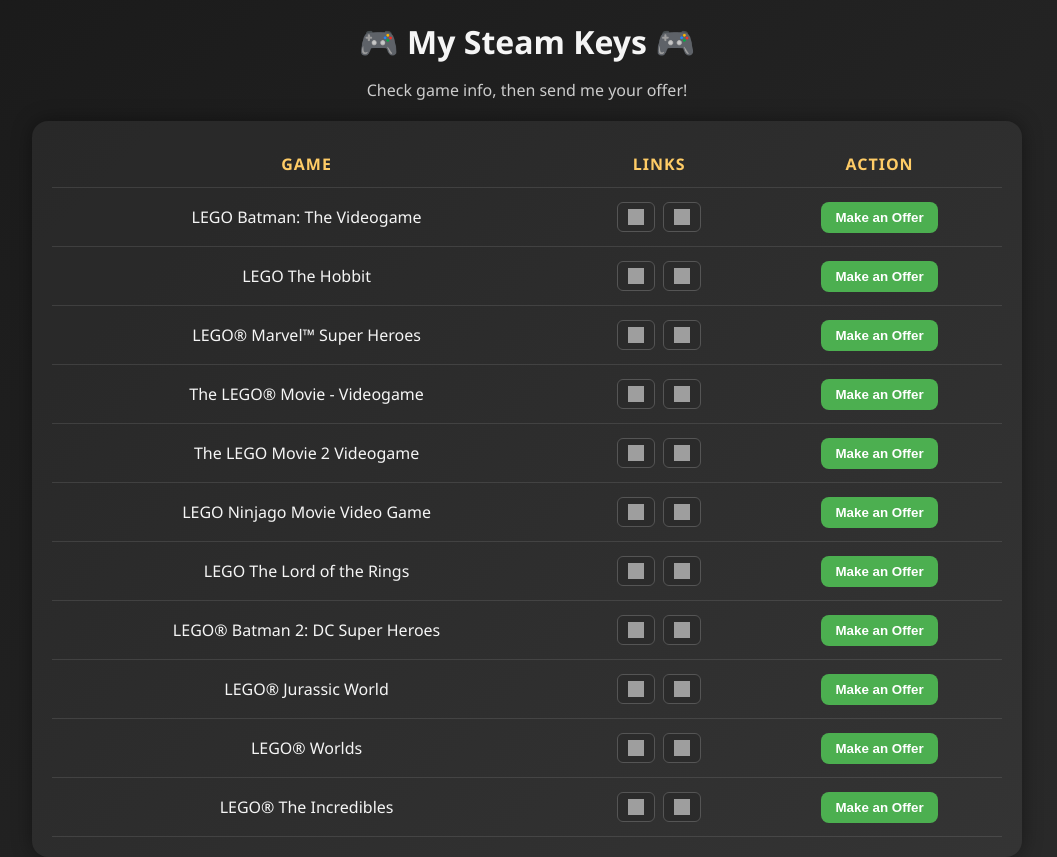
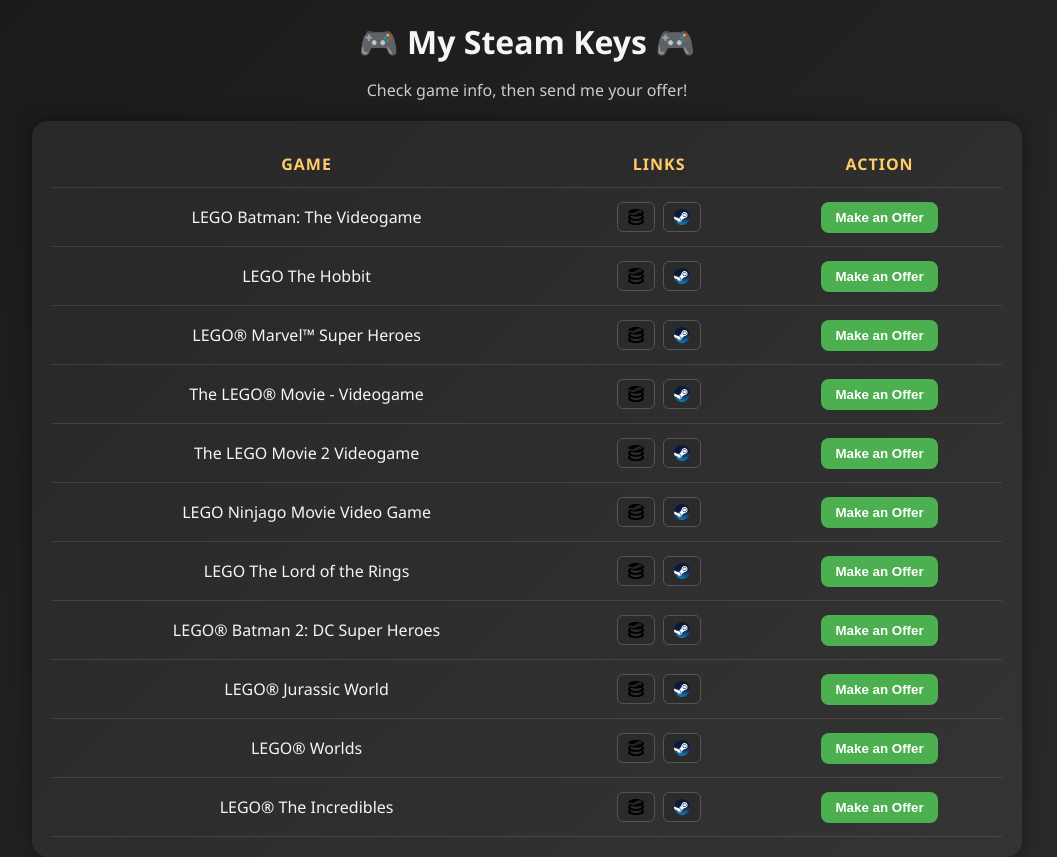
Before and after one commit to Marcynas/MarcynasSteamKeys, a plain HTML site: page index.html in a window 1280 px wide. Shown: the whole page, without its empty margins (113-1170 px from the left). Drawn offline with Linux system fonts and the light colour scheme; grey boxes are pictures that could not be loaded.

Commit message:
Update icons

```diff
--- a/index.html
+++ b/index.html
@@ -110,8 +110,8 @@
       <tr>
         <td>LEGO Batman: The Videogame</td>
         <td>
-          <a class="btn-link" href="https://steamdb.info/app/21000/" target="_blank"><img src="https://static.wikia.nocookie.net/logopedia/images/2/25/SteamDB_Icon.svg/revision/latest?cb=20250317012330" alt="SteamDB"></a>
-          <a class="btn-link" href="https://store.steampowered.com/app/21000/" target="_blank"><img src="https://upload.wikimedia.org/wikipedia/commons/8/83/Steam_icon_logo.svg" alt="Steam"></a>
+          <a class="btn-link" href="https://steamdb.info/app/21000/" target="_blank"><img src="./icons/SteamDB_Icon_logo.svg" alt="SteamDB"></a>
+          <a class="btn-link" href="https://store.steampowered.com/app/21000/" target="_blank"><img src="./icons/Steam_icon_logo.svg" alt="Steam"></a>
         </td>
         <td><button class="offer-btn" onclick="openOfferForm('LEGO Batman: The Videogame')">Make an Offer</button></td>
       </tr>
@@ -119,8 +119,8 @@
       <tr>
         <td>LEGO The Hobbit</td>
         <td>
-          <a class="btn-link" href="https://steamdb.info/app/285160/" target="_blank"><img src="https://static.wikia.nocookie.net/logopedia/images/2/25/SteamDB_Icon.svg/revision/latest?cb=20250317012330" alt="SteamDB"></a>
-          <a class="btn-link" href="https://store.steampowered.com/app/285160/" target="_blank"><img src="https://upload.wikimedia.org/wikipedia/commons/8/83/Steam_icon_logo.svg" alt="Steam"></a>
+          <a class="btn-link" href="https://steamdb.info/app/285160/" target="_blank"><img src="./icons/SteamDB_Icon_logo.svg" alt="SteamDB"></a>
+          <a class="btn-link" href="https://store.steampowered.com/app/285160/" target="_blank"><img src="./icons/Steam_icon_logo.svg" alt="Steam"></a>
         </td>
         <td><button class="offer-btn" onclick="openOfferForm('LEGO The Hobbit')">Make an Offer</button></td>
       </tr>
@@ -128,8 +128,8 @@
       <tr>
         <td>LEGO® Marvel™ Super Heroes</td>
         <td>
-          <a class="btn-link" href="https://steamdb.info/app/249130/" target="_blank"><img src="https://static.wikia.nocookie.net/logopedia/images/2/25/SteamDB_Icon.svg/revision/latest?cb=20250317012330" alt="SteamDB"></a>
-          <a class="btn-link" href="https://store.steampowered.com/app/249130/" target="_blank"><img src="https://upload.wikimedia.org/wikipedia/commons/8/83/Steam_icon_logo.svg" alt="Steam"></a>
+          <a class="btn-link" href="https://steamdb.info/app/249130/" target="_blank"><img src="./icons/SteamDB_Icon_logo.svg" alt="SteamDB"></a>
+          <a class="btn-link" href="https://store.steampowered.com/app/249130/" target="_blank"><img src="./icons/Steam_icon_logo.svg" alt="Steam"></a>
         </td>
         <td><button class="offer-btn" onclick="openOfferForm('LEGO® Marvel™ Super Heroes')">Make an Offer</button></td>
       </tr>
@@ -137,8 +137,8 @@
       <tr>
         <td>The LEGO® Movie - Videogame</td>
         <td>
-          <a class="btn-link" href="https://steamdb.info/app/267530/" target="_blank"><img src="https://static.wikia.nocookie.net/logopedia/images/2/25/SteamDB_Icon.svg/revision/latest?cb=20250317012330" alt="SteamDB"></a>
-          <a class="btn-link" href="https://store.steampowered.com/app/267530/" target="_blank"><img src="https://upload.wikimedia.org/wikipedia/commons/8/83/Steam_icon_logo.svg" alt="Steam"></a>
+          <a class="btn-link" href="https://steamdb.info/app/267530/" target="_blank"><img src="./icons/SteamDB_Icon_logo.svg" alt="SteamDB"></a>
+          <a class="btn-link" href="https://store.steampowered.com/app/267530/" target="_blank"><img src="./icons/Steam_icon_logo.svg" alt="Steam"></a>
         </td>
         <td><button class="offer-btn" onclick="openOfferForm('The LEGO® Movie - Videogame')">Make an Offer</button></td>
       </tr>
@@ -146,8 +146,8 @@
       <tr>
         <td>The LEGO Movie 2 Videogame</td>
         <td>
-          <a class="btn-link" href="https://steamdb.info/app/881320/" target="_blank"><img src="https://static.wikia.nocookie.net/logopedia/images/2/25/SteamDB_Icon.svg/revision/latest?cb=20250317012330" alt="SteamDB"></a>
-          <a class="btn-link" href="https://store.steampowered.com/app/881320/" target="_blank"><img src="https://upload.wikimedia.org/wikipedia/commons/8/83/Steam_icon_logo.svg" alt="Steam"></a>
+          <a class="btn-link" href="https://steamdb.info/app/881320/" target="_blank"><img src="./icons/SteamDB_Icon_logo.svg" alt="SteamDB"></a>
+          <a class="btn-link" href="https://store.steampowered.com/app/881320/" target="_blank"><img src="./icons/Steam_icon_logo.svg" alt="Steam"></a>
         </td>
         <td><button class="offer-btn" onclick="openOfferForm('The LEGO Movie 2 Videogame')">Make an Offer</button></td>
       </tr>
@@ -155,8 +155,8 @@
       <tr>
         <td>LEGO Ninjago Movie Video Game</td>
         <td>
-          <a class="btn-link" href="https://steamdb.info/app/544920/" target="_blank"><img src="https://static.wikia.nocookie.net/logopedia/images/2/25/SteamDB_Icon.svg/revision/latest?cb=20250317012330" alt="SteamDB"></a>
-          <a class="btn-link" href="https://store.steampowered.com/app/544920/" target="_blank"><img src="https://upload.wikimedia.org/wikipedia/commons/8/83/Steam_icon_logo.svg" alt="Steam"></a>
+          <a class="btn-link" href="https://steamdb.info/app/544920/" target="_blank"><img src="./icons/SteamDB_Icon_logo.svg" alt="SteamDB"></a>
+          <a class="btn-link" href="https://store.steampowered.com/app/544920/" target="_blank"><img src="./icons/Steam_icon_logo.svg" alt="Steam"></a>
         </td>
         <td><button class="offer-btn" onclick="openOfferForm('LEGO Ninjago Movie Video Game')">Make an Offer</button></td>
       </tr>
@@ -164,8 +164,8 @@
       <tr>
         <td>LEGO The Lord of the Rings</td>
         <td>
-          <a class="btn-link" href="https://steamdb.info/app/214510/" target="_blank"><img src="https://static.wikia.nocookie.net/logopedia/images/2/25/SteamDB_Icon.svg/revision/latest?cb=20250317012330" alt="SteamDB"></a>
-          <a class="btn-link" href="https://store.steampowered.com/app/214510/" target="_blank"><img src="https://upload.wikimedia.org/wikipedia/commons/8/83/Steam_icon_logo.svg" alt="Steam"></a>
+          <a class="btn-link" href="https://steamdb.info/app/214510/" target="_blank"><img src="./icons/SteamDB_Icon_logo.svg" alt="SteamDB"></a>
+          <a class="btn-link" href="https://store.steampowered.com/app/214510/" target="_blank"><img src="./icons/Steam_icon_logo.svg" alt="Steam"></a>
         </td>
         <td><button class="offer-btn" onclick="openOfferForm('LEGO The Lord of the Rings')">Make an Offer</button></td>
       </tr>
@@ -173,8 +173,8 @@
       <tr>
         <td>LEGO® Batman 2: DC Super Heroes</td>
         <td>
-          <a class="btn-link" href="https://steamdb.info/app/213330/" target="_blank"><img src="https://static.wikia.nocookie.net/logopedia/images/2/25/SteamDB_Icon.svg/revision/latest?cb=20250317012330" alt="SteamDB"></a>
-          <a class="btn-link" href="https://store.steampowered.com/app/213330/" target="_blank"><img src="https://upload.wikimedia.org/wikipedia/commons/8/83/Steam_icon_logo.svg" alt="Steam"></a>
+          <a class="btn-link" href="https://steamdb.info/app/213330/" target="_blank"><img src="./icons/SteamDB_Icon_logo.svg" alt="SteamDB"></a>
+          <a class="btn-link" href="https://store.steampowered.com/app/213330/" target="_blank"><img src="./icons/Steam_icon_logo.svg" alt="Steam"></a>
         </td>
         <td><button class="offer-btn" onclick="openOfferForm('LEGO® Batman 2: DC Super Heroes')">Make an Offer</button></td>
       </tr>
@@ -182,8 +182,8 @@
       <tr>
         <td>LEGO® Jurassic World</td>
         <td>
-          <a class="btn-link" href="https://steamdb.info/app/352400/" target="_blank"><img src="https://static.wikia.nocookie.net/logopedia/images/2/25/SteamDB_Icon.svg/revision/latest?cb=20250317012330" alt="SteamDB"></a>
-          <a class="btn-link" href="https://store.steampowered.com/app/352400/" target="_blank"><img src="https://upload.wikimedia.org/wikipedia/commons/8/83/Steam_icon_logo.svg" alt="Steam"></a>
+          <a class="btn-link" href="https://steamdb.info/app/352400/" target="_blank"><img src="./icons/SteamDB_Icon_logo.svg" alt="SteamDB"></a>
+          <a class="btn-link" href="https://store.steampowered.com/app/352400/" target="_blank"><img src="./icons/Steam_icon_logo.svg" alt="Steam"></a>
         </td>
         <td><button class="offer-btn" onclick="openOfferForm('LEGO® Jurassic World')">Make an Offer</button></td>
       </tr>
@@ -191,8 +191,8 @@
       <tr>
         <td>LEGO® Worlds</td>
         <td>
-          <a class="btn-link" href="https://steamdb.info/app/332310/" target="_blank"><img src="https://static.wikia.nocookie.net/logopedia/images/2/25/SteamDB_Icon.svg/revision/latest?cb=20250317012330" alt="SteamDB"></a>
-          <a class="btn-link" href="https://store.steampowered.com/app/332310/" target="_blank"><img src="https://upload.wikimedia.org/wikipedia/commons/8/83/Steam_icon_logo.svg" alt="Steam"></a>
+          <a class="btn-link" href="https://steamdb.info/app/332310/" target="_blank"><img src="./icons/SteamDB_Icon_logo.svg" alt="SteamDB"></a>
+          <a class="btn-link" href="https://store.steampowered.com/app/332310/" target="_blank"><img src="./icons/Steam_icon_logo.svg" alt="Steam"></a>
         </td>
         <td><button class="offer-btn" onclick="openOfferForm('LEGO® Worlds')">Make an Offer</button></td>
       </tr>
@@ -200,8 +200,8 @@
       <tr>
         <td>LEGO® The Incredibles</td>
         <td>
-          <a class="btn-link" href="https://steamdb.info/app/818320/" target="_blank"><img src="https://static.wikia.nocookie.net/logopedia/images/2/25/SteamDB_Icon.svg/revision/latest?cb=20250317012330" alt="SteamDB"></a>
-          <a class="btn-link" href="https://store.steampowered.com/app/818320/" target="_blank"><img src="https://upload.wikimedia.org/wikipedia/commons/8/83/Steam_icon_logo.svg" alt="Steam"></a>
+          <a class="btn-link" href="https://steamdb.info/app/818320/" target="_blank"><img src="./icons/SteamDB_Icon_logo.svg" alt="SteamDB"></a>
+          <a class="btn-link" href="https://store.steampowered.com/app/818320/" target="_blank"><img src="./icons/Steam_icon_logo.svg" alt="Steam"></a>
         </td>
         <td><button class="offer-btn" onclick="openOfferForm('LEGO® The Incredibles')">Make an Offer</button></td>
       </tr>
```
Also changed, not shown: icons/SteamDB_Icon_logo.svg (added), icons/Steam_icon_logo.svg (added).
